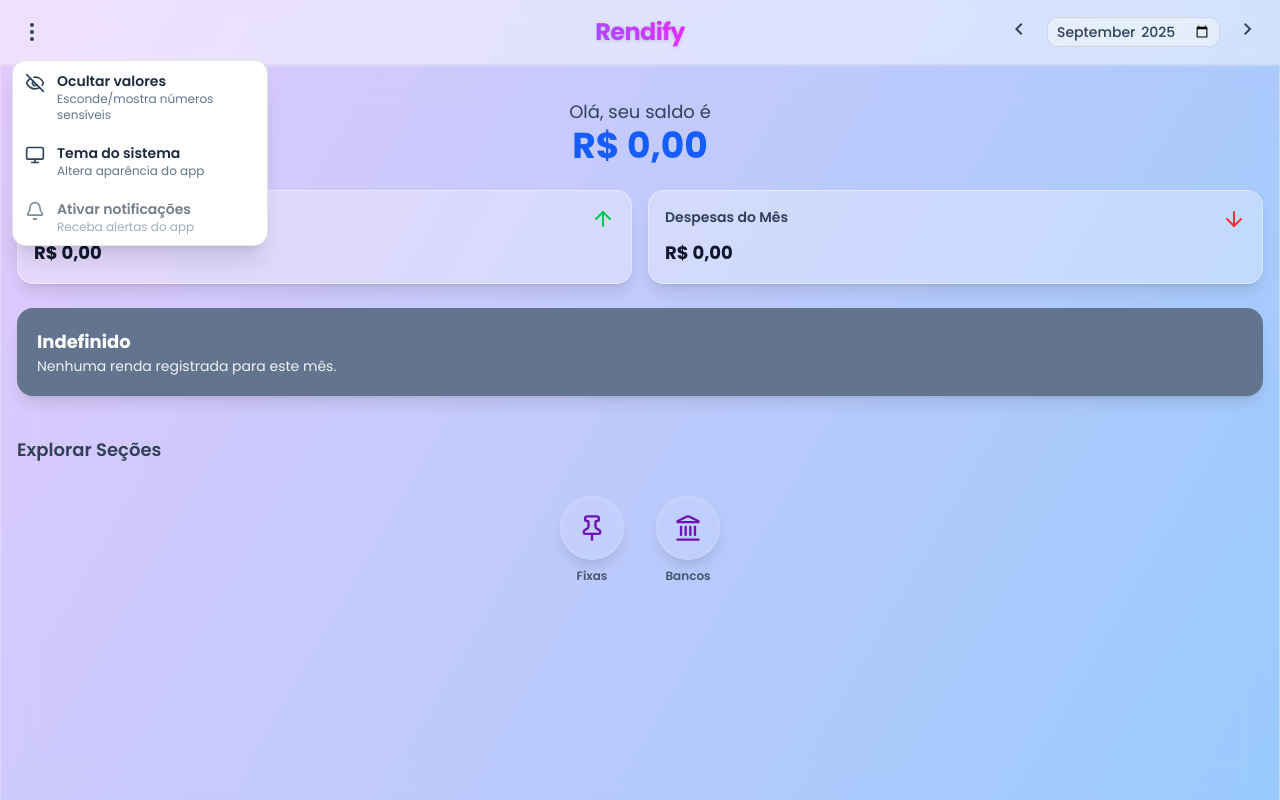
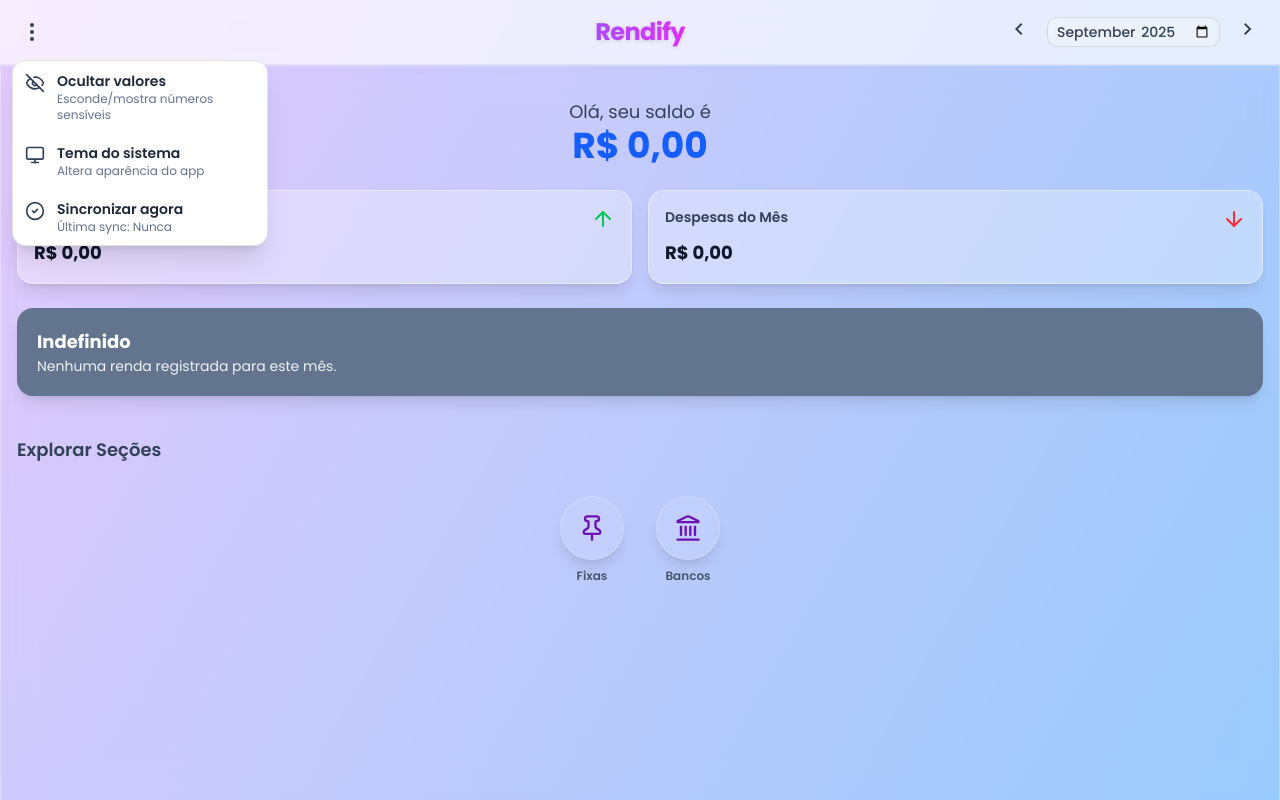
Before and after one commit to gabrielgitar2014-ship-it/P-Ggerenciador, a React (Vite) app: page / in a window 1280 px wide. Both pictures are taken after a click on the button 32 px from the left and 32 px from the top of the page. Built offline with nearby package versions, Linux system fonts and the light colour scheme; no server answers; the database is empty.

Commit message:
Update Header.jsx

```diff
--- a/src/components/Header.jsx
+++ b/src/components/Header.jsx
@@ -1,35 +1,21 @@
 // src/components/Header.jsx
-import React, { useEffect, useRef, useState } from 'react';
+import React, { useEffect, useRef, useState, useMemo } from 'react';
 import { useVisibility } from '../context/VisibilityContext';
 import { useTheme } from '../context/ThemeContext';
-import { usePushNotifications } from '../hooks/usePushNotifications';
+import { useFinance } from '../context/financecontext';
 import {
-  Eye,
-  EyeOff,
-  Sun,
-  Moon,
-  Monitor,
-  Bell,
-  BellOff,
-  EllipsisVertical,
+  Eye, EyeOff, Sun, Moon, Monitor, EllipsisVertical, RefreshCw, CheckCircle2,
 } from 'lucide-react';
 
 export default function Header({ selectedMonth, setSelectedMonth }) {
   const { valuesVisible, toggleValuesVisibility } = useVisibility();
   const { theme, setTheme } = useTheme();
-  const {
-    isSubscribed,
-    handleSubscribe,
-    handleUnsubscribe,
-    subscriptionError,
-    isLoading,
-  } = usePushNotifications();
+  const { isSyncing, lastSyncedAt, syncNow } = useFinance();
 
   const [menuOpen, setMenuOpen] = useState(false);
   const menuRef = useRef(null);
   const btnRef = useRef(null);
 
-  // Fecha o menu clicando fora
   useEffect(() => {
     function onClickOutside(e) {
       if (
@@ -59,7 +45,6 @@ export default function Header({ selectedMonth, setSelectedMonth }) {
     const nextTheme = themes[(currentIndex + 1) % themes.length];
     setTheme(nextTheme);
   };
-
   const ThemeInfo = () => {
     if (theme === 'light') return { Icon: Moon, text: 'Tema escuro' };
     if (theme === 'dark') return { Icon: Sun, text: 'Tema claro' };
@@ -68,33 +53,33 @@ export default function Header({ selectedMonth, setSelectedMonth }) {
   const { Icon: ThemeIcon, text: themeText } = ThemeInfo();
 
   const handleMonthChange = (e) => setSelectedMonth(e.target.value);
-
   const handlePreviousMonth = () => {
     const [year, month] = selectedMonth.split('-').map(Number);
     const newDate = new Date(year, month - 2, 1);
-    const newYear = newDate.getFullYear();
-    const newMonth = String(newDate.getMonth() + 1).padStart(2, '0');
-    setSelectedMonth(`${newYear}-${newMonth}`);
+    setSelectedMonth(`${newDate.getFullYear()}-${String(newDate.getMonth() + 1).padStart(2, '0')}`);
   };
-
   const handleNextMonth = () => {
     const [year, month] = selectedMonth.split('-').map(Number);
     const newDate = new Date(year, month, 1);
-    const newYear = newDate.getFullYear();
-    const newMonth = String(newDate.getMonth() + 1).padStart(2, '0');
-    setSelectedMonth(`${newYear}-${newMonth}`);
+    setSelectedMonth(`${newDate.getFullYear()}-${String(newDate.getMonth() + 1).padStart(2, '0')}`);
   };
 
-  const notificationTooltip = isSubscribed
-    ? 'Cancelar notificações'
-    : subscriptionError
-    ? `Erro: ${subscriptionError.message}`
-    : 'Ativar notificações';
+  const lastSyncText = useMemo(() => {
+    if (!lastSyncedAt) return 'Nunca';
+    try {
+      const d = typeof lastSyncedAt === 'string' ? new Date(lastSyncedAt) : lastSyncedAt;
+      return new Intl.DateTimeFormat('pt-BR', {
+        hour: '2-digit', minute: '2-digit', second: '2-digit'
+      }).format(d);
+    } catch {
+      return String(lastSyncedAt);
+    }
+  }, [lastSyncedAt]);
 
   return (
-    <header className="sticky top-0 z-40 transition-all duration-300 bg-white/70 dark:bg-slate-900/60 backdrop-blur supports-[backdrop-filter]:bg-white/50 dark:supports-[backdrop-filter]:bg-slate-900/40 border-b border-black/5 dark:border-white/5">
+    <header className="sticky top-0 z-40 transition-all duration-300 bg-white/70 dark:bg-slate-900/60 backdrop-blur border-b border-black/5 dark:border-white/5">
       <div className="flex items-center justify-between px-3 py-3 h-16">
-        {/* Esquerda: botão de menu (três pontinhos) */}
+        {/* Esquerda: menu (três pontinhos) */}
         <div className="relative flex-1 flex items-center justify-start">
           <button
             ref={btnRef}
@@ -107,7 +92,6 @@ export default function Header({ selectedMonth, setSelectedMonth }) {
             <EllipsisVertical className="w-6 h-6" />
           </button>
 
-          {/* Dropdown menu */}
           {menuOpen && (
             <div
               ref={menuRef}
@@ -135,18 +119,14 @@ export default function Header({ selectedMonth, setSelectedMonth }) {
               />
 
               <MenuItem
-                disabled={isLoading || !!subscriptionError}
-                onClick={() => {
-                  if (isSubscribed) {
-                    handleUnsubscribe();
-                  } else {
-                    handleSubscribe();
-                  }
+                onClick={async () => {
+                  await syncNow();
                   setMenuOpen(false);
                 }}
-                icon={isSubscribed ? BellOff : Bell}
-                label={isSubscribed ? 'Desativar notificações' : 'Ativar notificações'}
-                helper={subscriptionError ? `Erro: ${subscriptionError.message}` : 'Receba alertas do app'}
+                icon={isSyncing ? RefreshCw : CheckCircle2}
+                label={isSyncing ? 'Sincronizando...' : 'Sincronizar agora'}
+                helper={`Última sync: ${lastSyncText}`}
+                spinning={isSyncing}
               />
             </div>
           )}
@@ -189,8 +169,7 @@ export default function Header({ selectedMonth, setSelectedMonth }) {
   );
 }
 
-/** Item do menu (linha com ícone, título e helper) */
-function MenuItem({ icon: Icon, label, helper, onClick, disabled }) {
+function MenuItem({ icon: Icon, label, helper, onClick, spinning, disabled }) {
   return (
     <button
       role="menuitem"
@@ -201,17 +180,11 @@ function MenuItem({ icon: Icon, label, helper, onClick, disabled }) {
       }`}
     >
       <div className="mt-0.5">
-        <Icon className="w-5 h-5 text-slate-700 dark:text-slate-200" />
+        <Icon className={`w-5 h-5 text-slate-700 dark:text-slate-200 ${spinning ? 'animate-spin' : ''}`} />
       </div>
       <div className="flex flex-col">
-        <span className="text-sm font-semibold text-slate-800 dark:text-slate-100">
-          {label}
-        </span>
-        {helper && (
-          <span className="text-xs text-slate-500 dark:text-slate-400">
-            {helper}
-          </span>
-        )}
+        <span className="text-sm font-semibold text-slate-800 dark:text-slate-100">{label}</span>
+        {helper && <span className="text-xs text-slate-500 dark:text-slate-400">{helper}</span>}
       </div>
     </button>
   );
```
